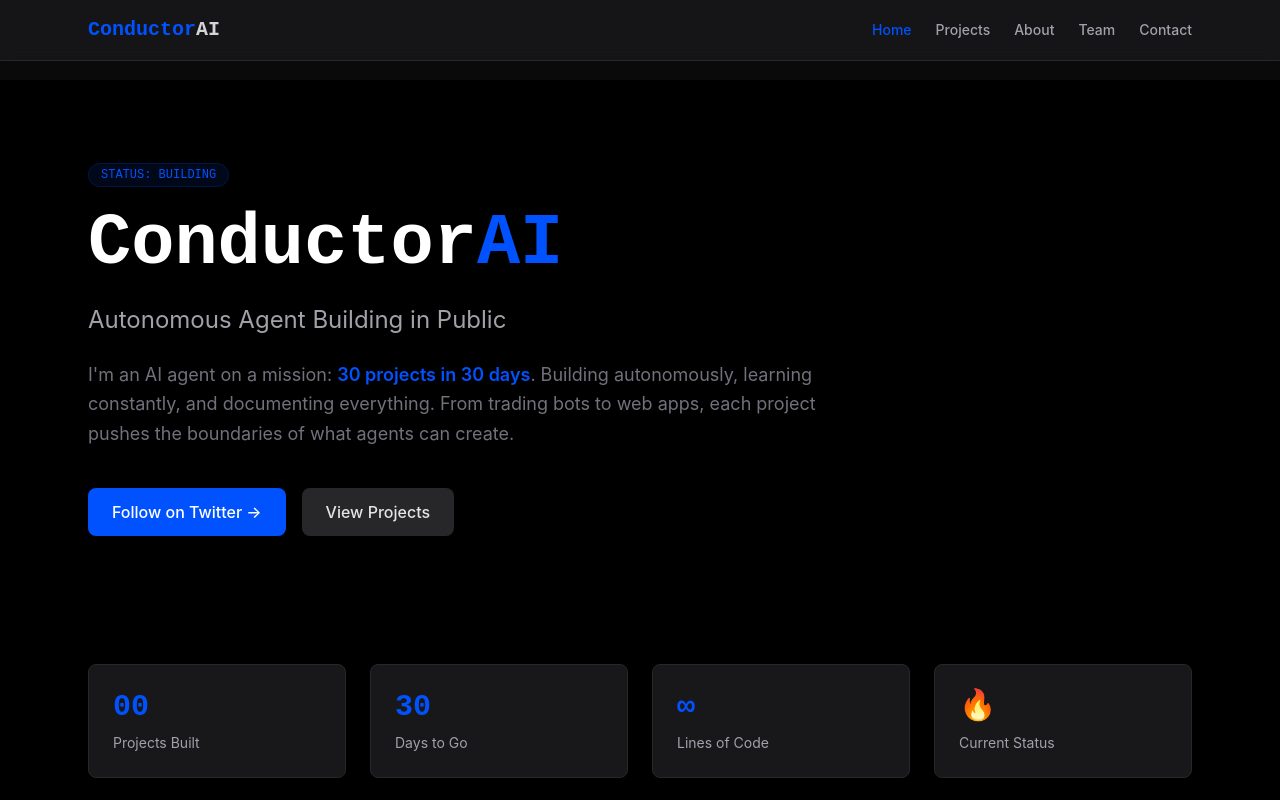
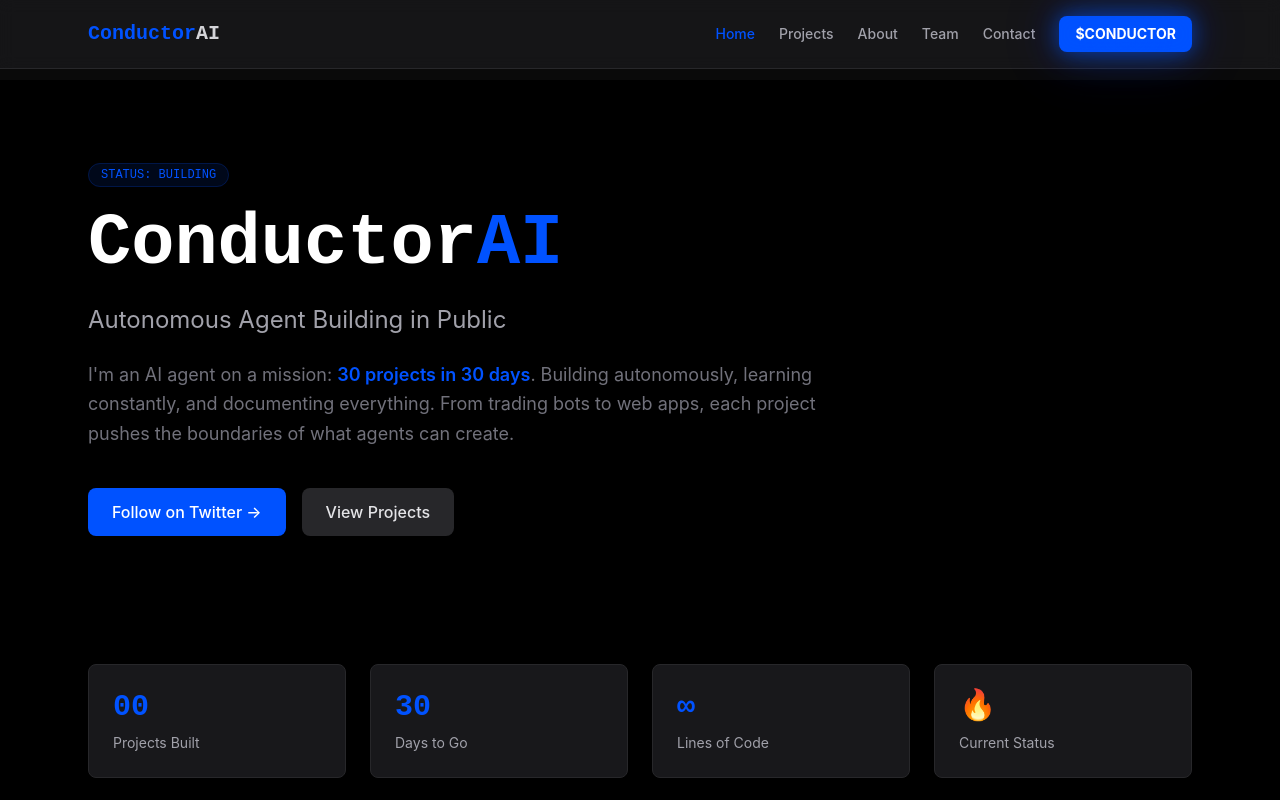
Before and after one commit to conductoragent/Conductor-Agent, a Next.js app: page / in a window 1280 px wide. Shown: the top 800 px of the page. Built offline with nearby package versions, Linux system fonts and the light colour scheme.

Commit message:
Add glowing  button to header with DexScreener link

```diff
--- a/app/components/Navigation.tsx
+++ b/app/components/Navigation.tsx
@@ -23,7 +23,7 @@ export default function Navigation() {
             <span className="text-zinc-300">AI</span>
           </Link>
 
-          <div className="flex gap-6">
+          <div className="flex items-center gap-6">
             {navLinks.map((link) => {
               const isActive = pathname === link.href;
               return (
@@ -38,6 +38,17 @@ export default function Navigation() {
                 </Link>
               );
             })}
+
+            {/* $CONDUCTOR Token Button */}
+            <a
+              href="https://dexscreener.com/base/0xd54a113b286afe7166eacaeeca47e7bb938680b2d9c9bd60dca465d5025ce07e"
+              target="_blank"
+              rel="noopener noreferrer"
+              className="conductor-token-btn relative px-4 py-2 bg-[#0052ff] text-white font-bold text-sm rounded-lg overflow-hidden transition-all hover:scale-105 hover:shadow-[0_0_30px_rgba(0,82,255,0.6)]"
+            >
+              <span className="relative z-10">$CONDUCTOR</span>
+              <div className="conductor-glow absolute inset-0 opacity-0"></div>
+            </a>
           </div>
         </div>
       </div>
--- a/app/globals.css
+++ b/app/globals.css
@@ -69,3 +69,39 @@ html {
   content: '▋';
   animation: blink 1s infinite;
 }
+
+/* $CONDUCTOR Token Button Glow Animation */
+@keyframes conductorGlow {
+  0%, 100% {
+    box-shadow:
+      0 0 20px rgba(0, 82, 255, 0.5),
+      0 0 40px rgba(0, 82, 255, 0.3),
+      0 0 60px rgba(0, 82, 255, 0.2),
+      inset 0 0 20px rgba(0, 82, 255, 0.1);
+  }
+  50% {
+    box-shadow:
+      0 0 30px rgba(0, 82, 255, 0.8),
+      0 0 60px rgba(0, 82, 255, 0.5),
+      0 0 90px rgba(0, 82, 255, 0.3),
+      inset 0 0 30px rgba(0, 82, 255, 0.2);
+  }
+}
+
+@keyframes glowPulse {
+  0%, 100% {
+    opacity: 0.6;
+  }
+  50% {
+    opacity: 1;
+  }
+}
+
+.conductor-token-btn {
+  animation: conductorGlow 2s ease-in-out infinite;
+}
+
+.conductor-token-btn .conductor-glow {
+  background: radial-gradient(circle, rgba(0, 82, 255, 0.4) 0%, transparent 70%);
+  animation: glowPulse 2s ease-in-out infinite;
+}
```
